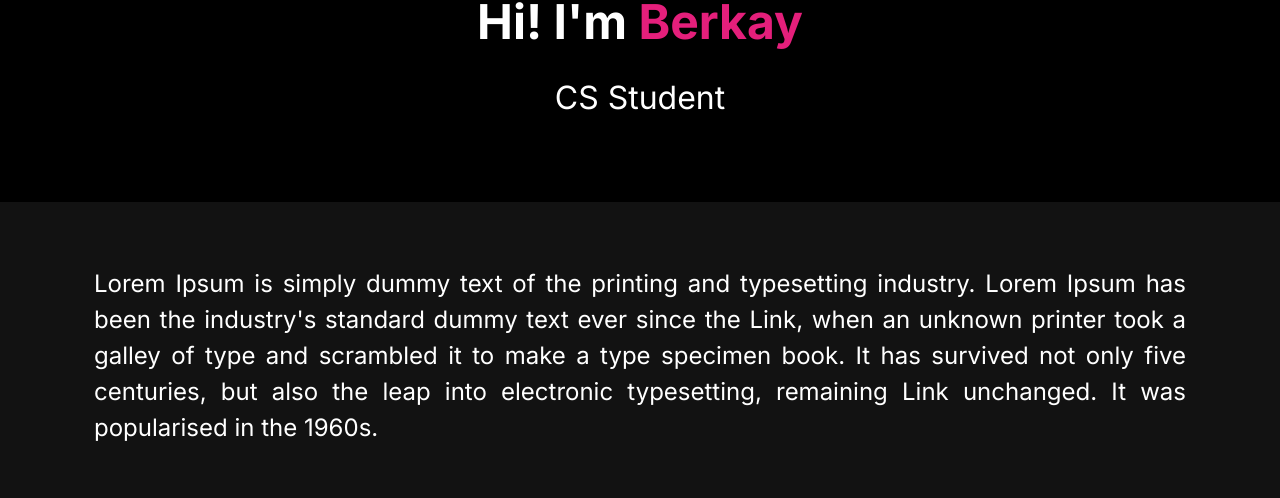
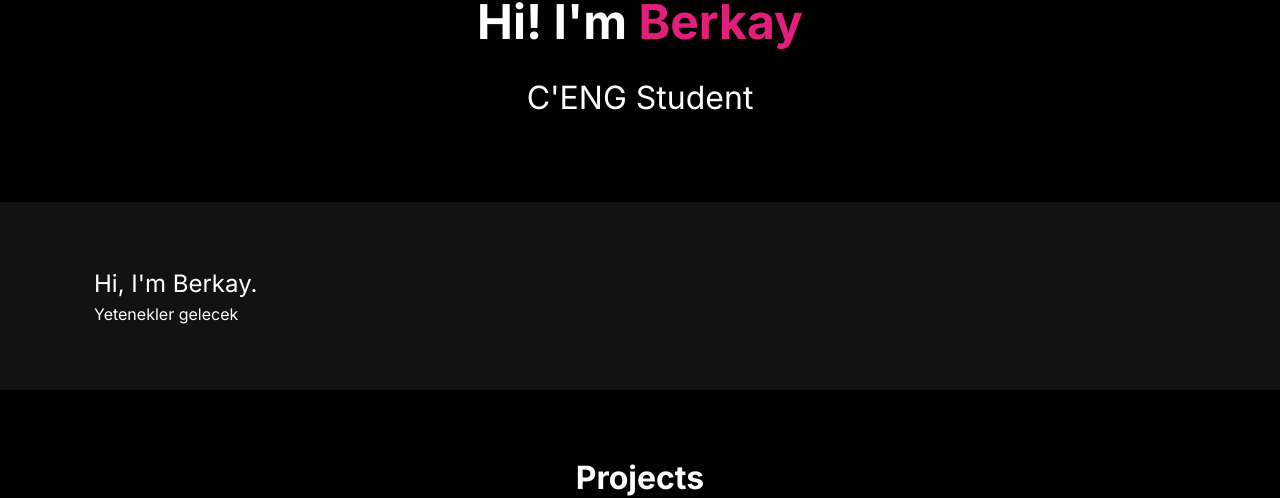
Before and after one commit to berkaycoban/homepage, a Next.js app: page / in a window 1280 px wide. Shown: the part 146-644 px from the top of the page. Built offline with nearby package versions, Linux system fonts and the light colour scheme.

Commit message:
:zap: Updated project detail and about

```diff
--- a/_projects/hello-world.md
+++ b/_projects/hello-world.md
@@ -6,7 +6,7 @@ desc_en: 'Lorem ipsum dolor sit amet.'
 
 date: '2020-09-05T10:00'
 
-imageSrc: ''
+imageSrc: 'https://picsum.photos/200'
 imageAlt: ''
 ---
 
--- a/components/about/index.js
+++ b/components/about/index.js
@@ -14,6 +14,8 @@ function About() {
         <Body>
           <LanguageText tid={'about'} />
         </Body>
+
+        <div class={styles.skills}>Yetenekler gelecek</div>
       </Wrapper>
     </section>
   )
--- a/components/projects/index.js
+++ b/components/projects/index.js
@@ -72,6 +72,7 @@ function Projects({ home, allProjects }) {
                             key={`project-${project.slug}`}
                             imageSrc={project.imageSrc}
                             imageAlt={project.imageAlt}
+                            slug={project.slug}
                           />
                         )
                       })}
--- a/languages/en.json
+++ b/languages/en.json
@@ -2,9 +2,9 @@
   "homePageTitle": "Homepage",
 
   "welcomeTitle": "Hi! I'm",
-  "job": "CS Student",
+  "job": "C'ENG Student",
 
-  "about": "Lorem Ipsum is simply dummy text of the printing and typesetting industry. Lorem Ipsum has been the industry's standard dummy text ever since the Link, when an unknown printer took a galley of type and scrambled it to make a type specimen book. It has survived not only five centuries, but also the leap into electronic typesetting, remaining Link unchanged. It was popularised in the 1960s.",
+  "about": "Hi, I'm Berkay.",
 
   "writingsTitle": "Writings",
   "writingsSubtitle": "The latests posts of my blog.",
```
